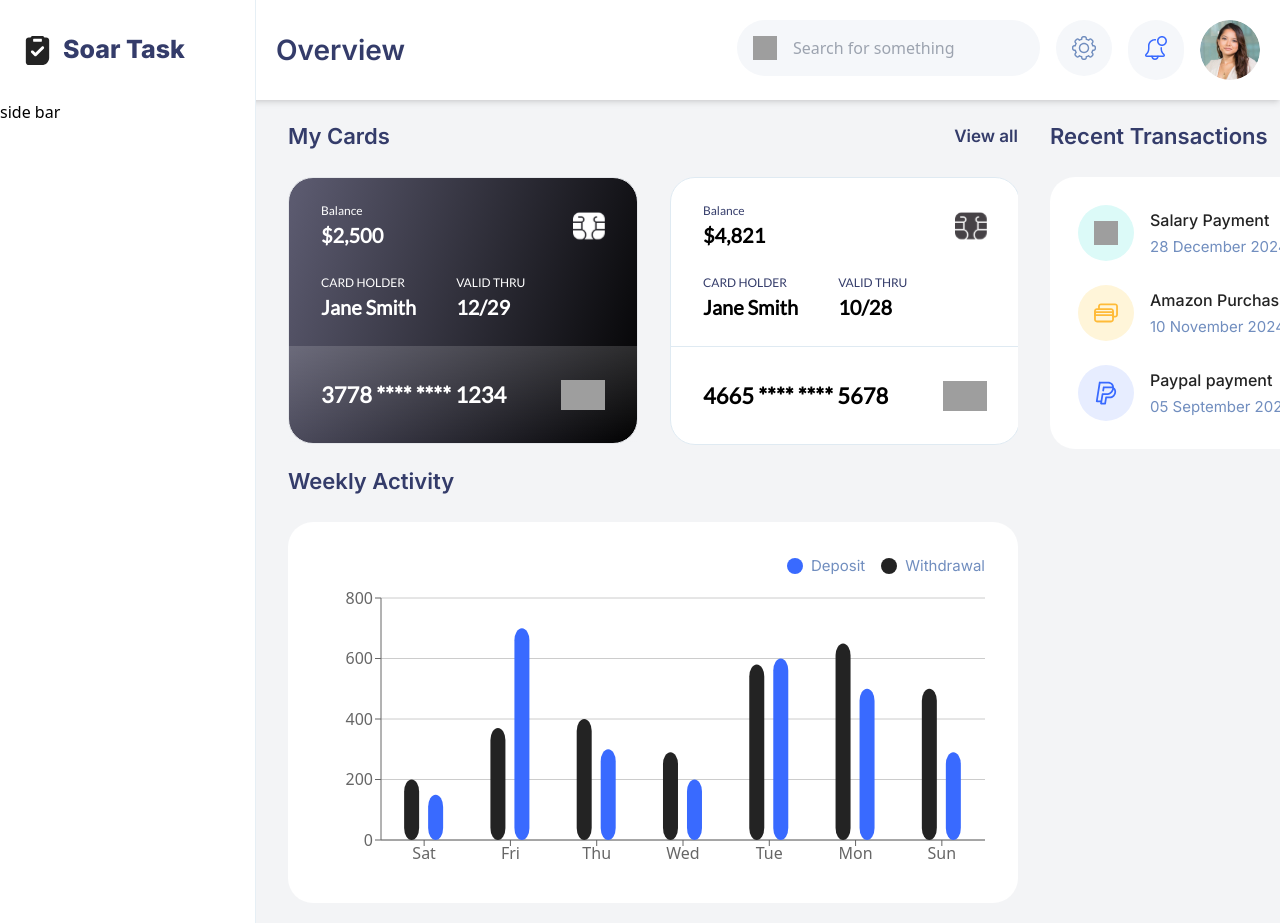
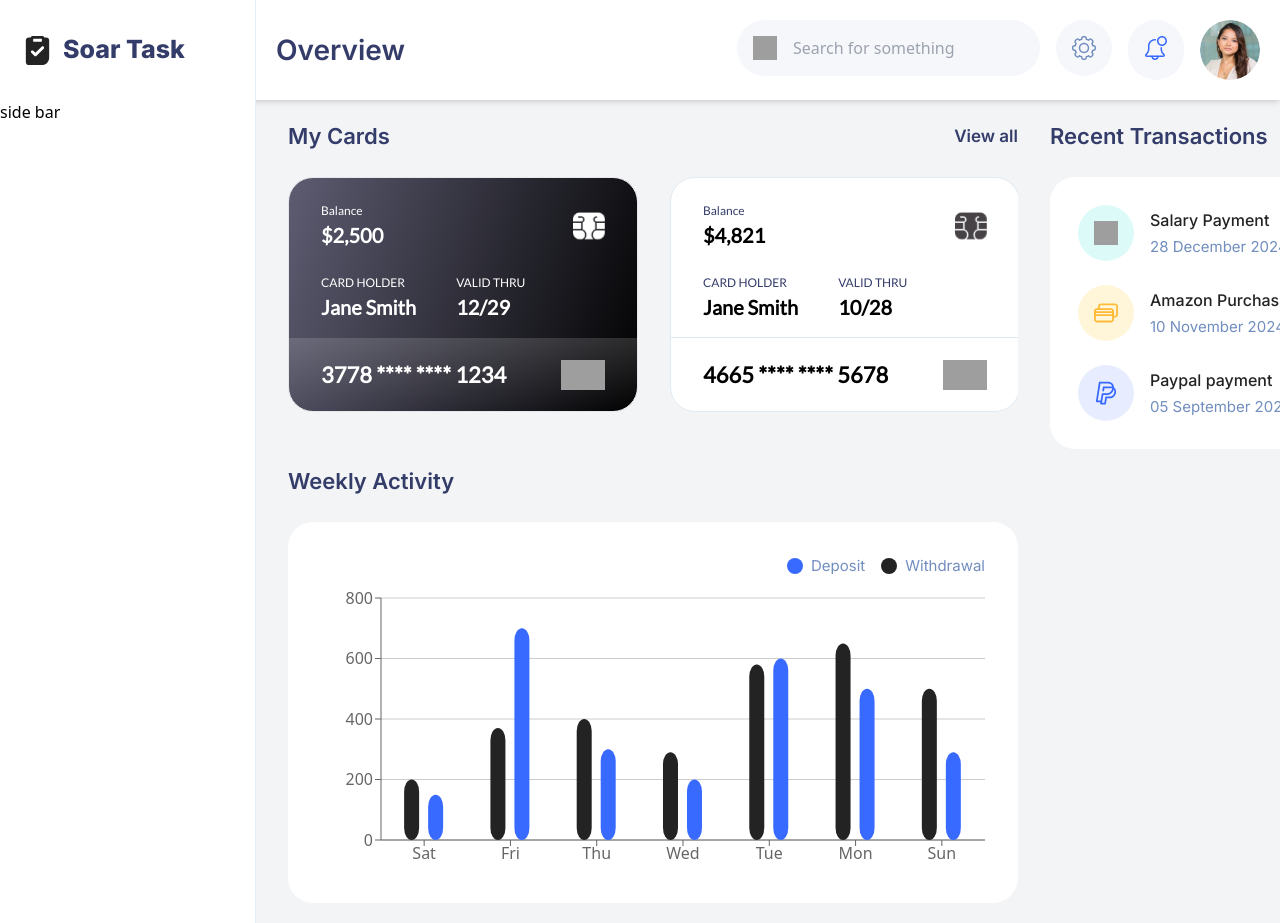
Before and after one commit to VinayakHegde/financial-dashboard, a Next.js app: page / in a window 1280 px wide. Shown: the top 923 px of the page. Built offline with nearby package versions, Linux system fonts and the light colour scheme; grey boxes are pictures that could not be loaded.

Commit message:
feat(card-updates): card updates

```diff
--- a/components/my-cards/card.tsx
+++ b/components/my-cards/card.tsx
@@ -17,30 +17,49 @@ export type CardType = {
 export const Card = (props: CardType) => {
   const isCreditCard = props.category === 'credit';
   return (
-    <div className={`border rounded-[25px] min-w-[350px] h-fit ${isCreditCard ? 'bg-dark-card text-white' : 'bg-white border-blue-50'}  flex flex-col justify-between`}>
-      <div className="px-8 py-6 flex flex-col gap-6">
+    <div className={`border rounded-[25px] min-w-[265px] desktop:min-w-[350px] min-h-[170px] desktop:min-h-[235px] ${isCreditCard ? 'bg-dark-card text-white' : 'bg-white border-blue-50'}  flex flex-col justify-between`}>
+      <div className="px-8 pt-6 flex flex-col gap-4 desktop:gap-6">
         <div className="flex justify-between items-center">
-          <div>
+          <div className='hidden desktop:block'>
             <Typography isSecondaryFont type='body' size='xs' weight='medium' color={isCreditCard ? 'inherit' : 'blue-300'}>Balance</Typography>
             <Typography isSecondaryFont type='body' size='lg' weight='semibold' color='inherit'>{toCurrency(props.balance)}</Typography>
+          </div>
+          <div className='desktop:hidden'>
+            <Typography isSecondaryFont type='body' size='xxs' weight='medium' color={isCreditCard ? 'inherit' : 'blue-300'}>Balance</Typography>
+            <Typography isSecondaryFont type='body' size='custom-13' weight='semibold' color='inherit'>{toCurrency(props.balance)}</Typography>
           </div>
           <Image src={`/chip-${isCreditCard ? 'light' : 'dark'}.svg`} alt="Chip" className="!w-8 !h-8" />
         </div>
         <div className="flex gap-10 items-center">
-          <div>
+          <div className='hidden desktop:block'>
             <Typography isSecondaryFont uppercase type='body' size='xs' weight='medium' color={isCreditCard ? 'inherit' : 'blue-300'}>Card Holder</Typography>
             <Typography isSecondaryFont type='body' size='lg' weight='semibold' color='inherit'>{props.cardholderName}</Typography>
           </div>
-          <div>
+
+          <div className='desktop:hidden'>
+            <Typography isSecondaryFont uppercase type='body' size='xxs' weight='medium' color={isCreditCard ? 'inherit' : 'blue-300'}>Card Holder</Typography>
+            <Typography isSecondaryFont type='body' size='custom-13' weight='semibold' color='inherit'>{props.cardholderName}</Typography>
+          </div>
+          <div className='hidden desktop:block'>
             <Typography isSecondaryFont uppercase type='body' size='xs' weight='medium' color={isCreditCard ? 'inherit' : 'blue-300'}>Valid Thru</Typography>
             <Typography isSecondaryFont type='body' size='lg' weight='semibold' color='inherit'>{props.expires}</Typography>
+          </div>
+
+          <div className='desktop:hidden'>
+            <Typography isSecondaryFont uppercase type='body' size='xxs' weight='medium' color={isCreditCard ? 'inherit' : 'blue-300'}>Valid Thru</Typography>
+            <Typography isSecondaryFont type='body' size='custom-13' weight='semibold' color='inherit'>{props.expires}</Typography>
           </div>
         </div>
       </div>
 
-      <div className={`${isCreditCard ? 'bg-dark-card-number' : 'border-t border-t-blue-50'} p-8 flex items-center justify-between`}>
-        <Typography isSecondaryFont type='body' size='custom-22' weight='semibold' color='inherit'>{maskNumber(props.cardNumber)}</Typography>
-        <Image src={`/card-vendor-${isCreditCard ? 'light' : 'dark'}.svg`} alt="Card Vendor" className='!w-[44px] !h-[30px]' />
+      <div className={`${isCreditCard ? 'bg-dark-card-number' : 'border-t border-t-blue-50'}  min-h-[50px] desktop:min-h-[70px] px-8 desktop:py-5 flex items-center justify-between`}>
+        <div className='hidden desktop:block'>
+          <Typography isSecondaryFont type='body' size='custom-22' weight='semibold' color='inherit'>{maskNumber(props.cardNumber)}</Typography>
+        </div>
+        <div className='desktop:hidden'>
+          <Typography isSecondaryFont type='body' size='custom-15' weight='semibold' color='inherit'>{maskNumber(props.cardNumber)}</Typography>
+        </div>
+        <Image src={`/card-vendor-${isCreditCard ? 'light' : 'dark'}.svg`} alt="Card Vendor" className='desktop:!w-[44px] desktop:!h-[30px] !w-[27px] !h-[18px]' />
       </div>
     </div>
   )
--- a/components/typography.tsx
+++ b/components/typography.tsx
@@ -12,13 +12,15 @@ type BodyProps = {
   children: string;
   type: 'body';
   isSecondaryFont?: boolean;
-  size?: 'xs' | 'sm' | 'md' | 'lg' | 'custom-13' | 'custom-15' | 'custom-17' | 'custom-22' | 'custom-25';
+  size?: 'xxs' | 'xs' | 'sm' | 'md' | 'lg' | 'custom-13' | 'custom-15' | 'custom-17' | 'custom-22' | 'custom-25';
   weight?: 'normal' | 'medium' | 'semibold' | 'bold' | 'x-bold';
   color?: 'blue-300' | 'blue-200' | 'blue-100' | 'gray-300' | 'gray-500' | 'gray-1000' | 'inherit';
   uppercase?: boolean;
 };
 const getTextSize = (size: BodyProps['size']) => {
   switch (size) {
+    case 'xxs':
+      return 'text-xxs';
     case 'sm':
       return 'text-sm';
     case 'md':
--- a/tailwind.config.ts
+++ b/tailwind.config.ts
@@ -31,6 +31,7 @@ export default {
         'info': '#396AFF',
       },
       fontSize: {
+        'xxs': '10px',
         'xs': '12px',
         'sm': '14px',
         'md': '16px',
```
